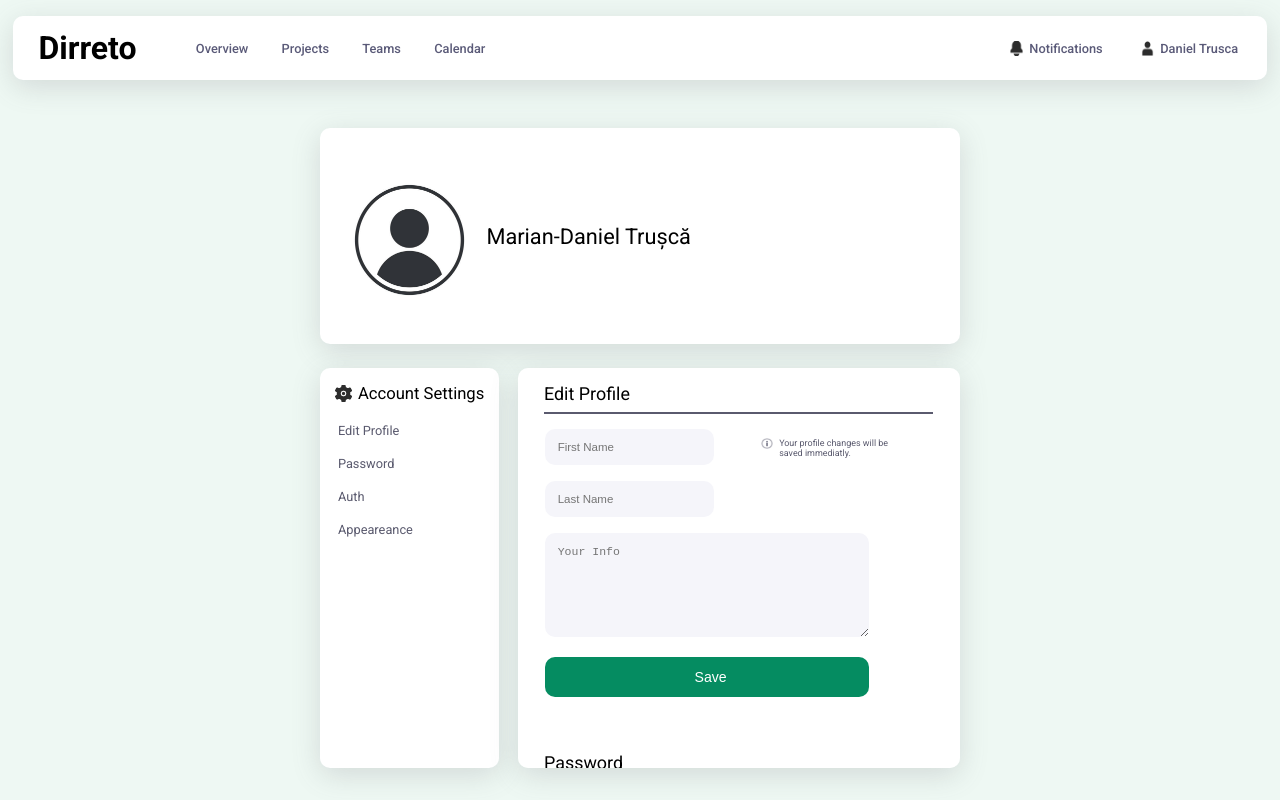
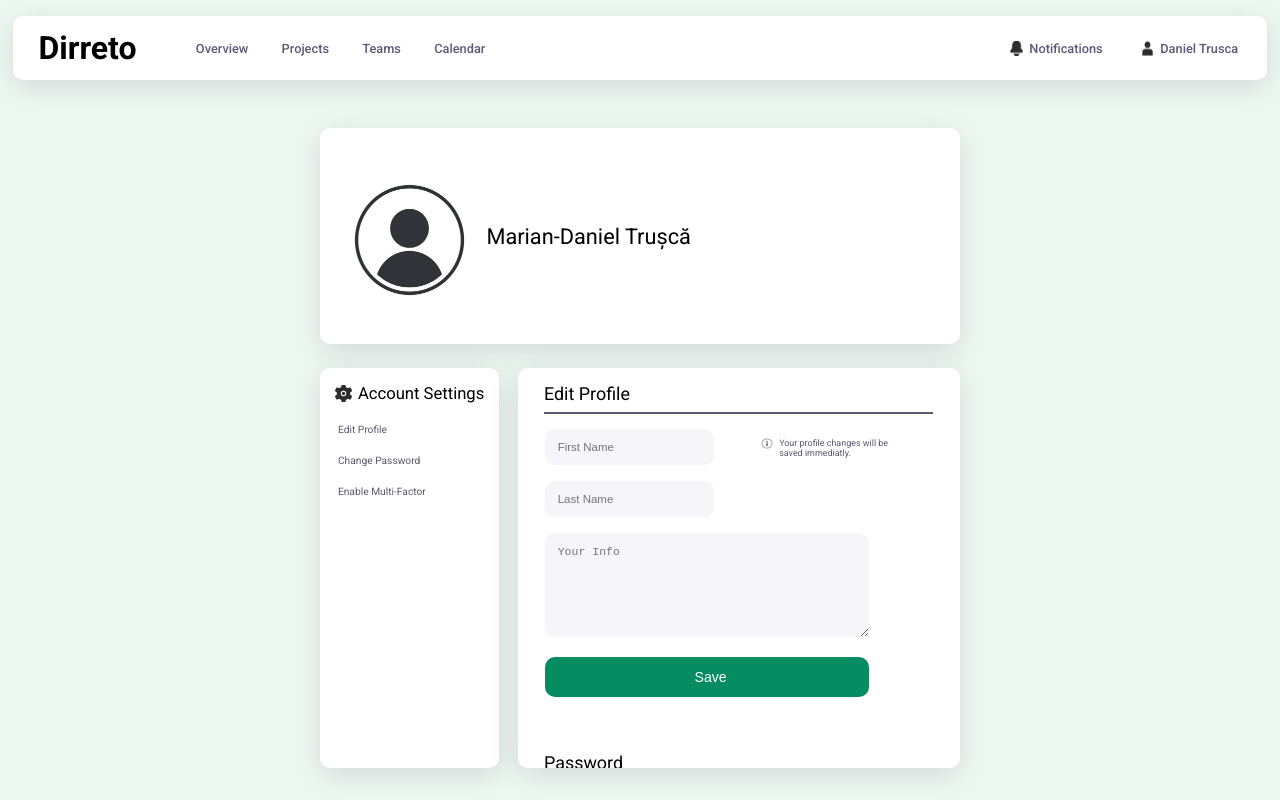
Before and after one commit to DanielT-Dev/DirretoV1, a React (Vite) app in the folder Dirreto/: page /account in a window 1280 px wide. Built offline with nearby package versions, Linux system fonts and the light colour scheme.

Commit message:
Small changes.

```diff
--- a/Dirreto/src/components/Account.jsx
+++ b/Dirreto/src/components/Account.jsx
@@ -25,13 +25,10 @@ const Account = () => {
           Edit Profile
         </p>
         <p>
-          Password
+          Change Password
         </p>
         <p>
-          Auth
-        </p>
-        <p>
-          Appeareance
+          Enable Multi-Factor
         </p>
       </div>
 
@@ -68,7 +65,7 @@ const Account = () => {
         </p>
         <input
           type="password"
-          placeholder='Old Password'
+          placeholder='Password'
         />
         <br/>
         <input
@@ -79,7 +76,7 @@ const Account = () => {
           Confirm
         </button>
         <h2>
-          Auth
+          Multi-Factor Authentication
         </h2>
         <div style={{display: "flex", flexDirection: 'row'}}>
           <Switch/>
@@ -91,10 +88,6 @@ const Account = () => {
           You will recieve a 6 digit code on your email every time you try to log-in.
           </p>
         </div>
-
-        <h2>
-          Appeareance
-        </h2>
       </div>
     </div>
   )
--- a/Dirreto/src/styles/Account.css
+++ b/Dirreto/src/styles/Account.css
@@ -87,13 +87,13 @@
         margin-top: 0;
         margin-bottom: 0;
         padding-left: 10%;
-        padding-right: 10%;
+        padding-right: 5%;
         padding-top: 5%;
         padding-bottom: 5%;
         color: rgb(90, 90, 110);
-        font-size: 1vw;
+        font-size: 0.8vw;
         text-align: left;
-        width: 80%;
+        width: 85%;
         margin-left: 0%;
         cursor: pointer
     }
```
